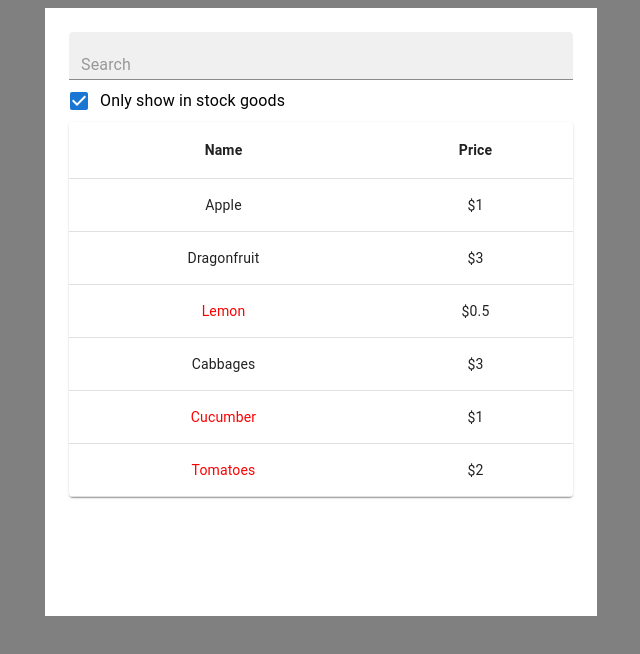
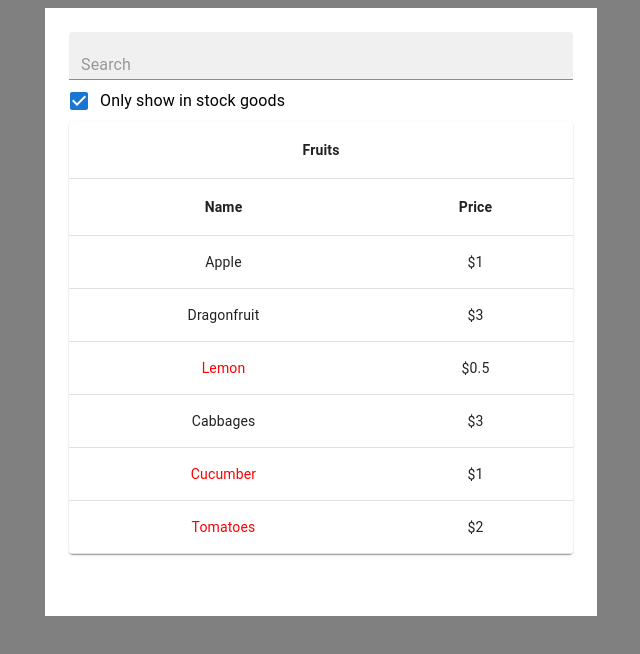
Before and after one commit to dudiKun/landingPage, a React (Vite) app: page / in a window 1280 px wide. Shown: the top 654 px of the page, without its empty margins (319-959 px from the left). Built offline with nearby package versions, Linux system fonts and the light colour scheme.

Commit message:
Adding rows for filtering products on the table

```diff
--- a/src/components/ProductTable.tsx
+++ b/src/components/ProductTable.tsx
@@ -84,6 +84,7 @@ const ProductTable = ({ products }: ProductTableProps) => {
       >
         <TableContainer component={Paper}>
           <Table aria-label="simple table">
+            <ProductCategoryRow category="Fruits" />
             <ProductTableColumns columns={COLUMNS}></ProductTableColumns>
             {products.map((product) => (
               <TableBody>
```
